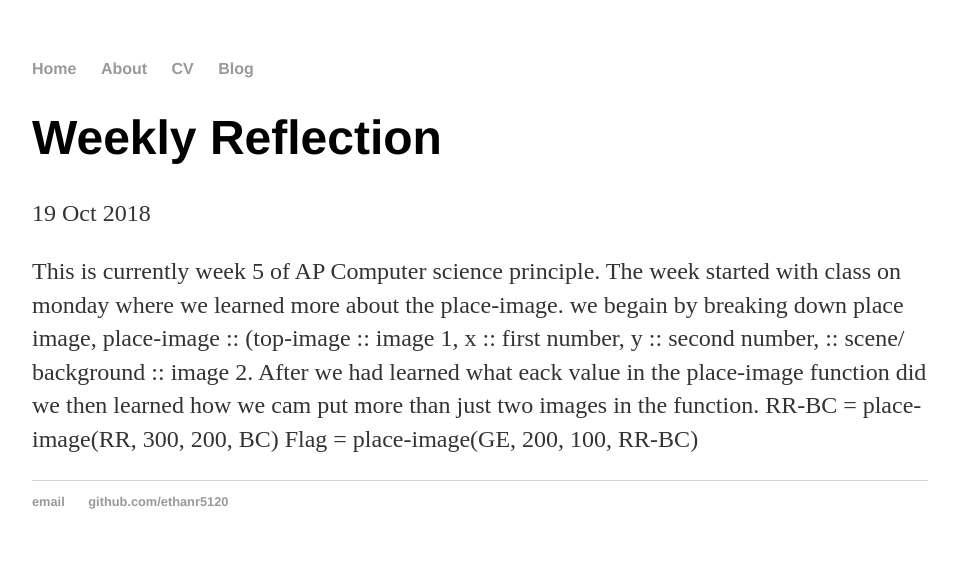
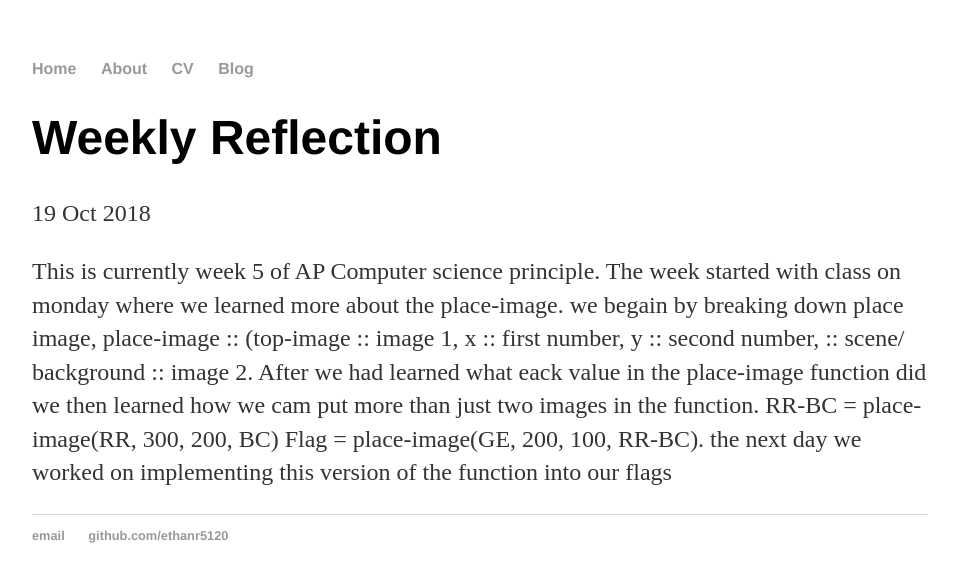
Before and after one commit to Ethanr5120/ethanr5120.github.io, a Jekyll site: the page built from _posts/2018-10-19-weekly-reflection.md, in a window 1280 px wide. Shown: the top 582 px of the page, without its empty margins (160-1119 px from the left). Built offline with Jekyll 4.4.1, drawn with Linux system fonts in a browser that asks for light colours.

Commit message:
Update 2018-10-19-weekly-reflection.md

```diff
--- a/_posts/2018-10-19-weekly-reflection.md
+++ b/_posts/2018-10-19-weekly-reflection.md
@@ -5,4 +5,4 @@ date: 2018-10-19
 ---
 
 
-This is currently week 5 of AP Computer science principle. The week started with class on monday where we learned more about the place-image. we begain by breaking down place image, place-image :: (top-image :: image 1, x :: first number, y :: second number, :: scene/ background :: image 2. After we had learned what eack value in the place-image function did we then learned how we cam put more than just two images in the function. RR-BC = place-image(RR, 300, 200, BC)                                                                                                        Flag = place-image(GE, 200, 100, RR-BC)
+This is currently week 5 of AP Computer science principle. The week started with class on monday where we learned more about the place-image. we begain by breaking down place image, place-image :: (top-image :: image 1, x :: first number, y :: second number, :: scene/ background :: image 2. After we had learned what eack value in the place-image function did we then learned how we cam put more than just two images in the function. RR-BC = place-image(RR, 300, 200, BC) Flag = place-image(GE, 200, 100, RR-BC). the next day we worked on implementing this version of the function into our flags
```
